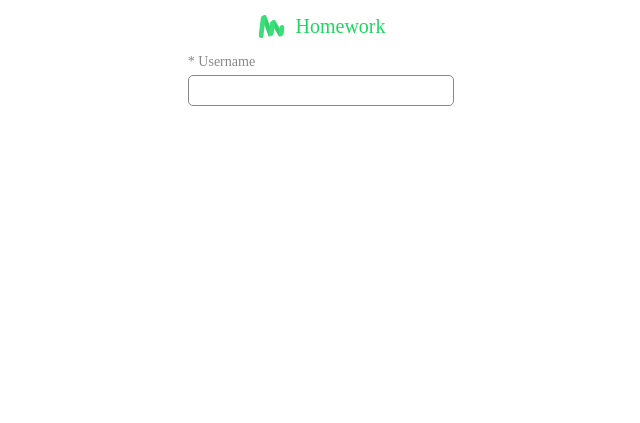
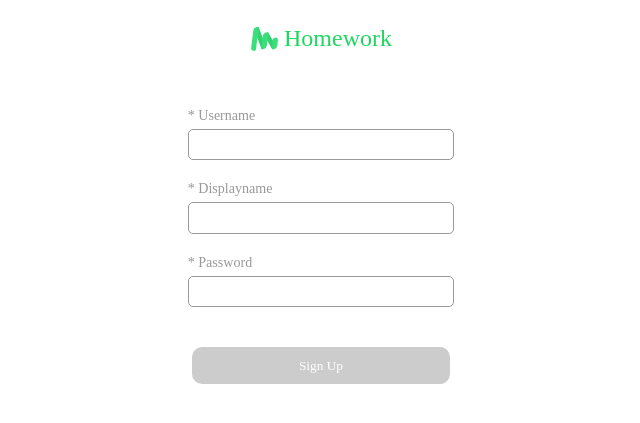
Before and after one commit to Ranranruo/PHP-Homework, a PHP site: page /sign-up in a window 1280 px wide. Shown: the top 423 px of the page, without its empty margins (319-959 px from the left). Run offline with PHP 8.4, Linux system fonts and the light colour scheme; some web fonts are replaced.

Commit message:
sae byok

```diff
--- a/public/style/SignUp.css
+++ b/public/style/SignUp.css
@@ -4,55 +4,86 @@
     display: flex;
     flex-direction: column;
     align-items: center;
+    > .logo {
+        margin-top: 10px;
+        margin-bottom: 40px;
+    }
     > form {
         display: flex;
         flex-direction: column;
-
-        > .inputs {
+        gap: var(--gap-spacing-huge);
+        >.inputs {
             display: flex;
             flex-direction: column;
-            > .input {
+            align-items: center;
+            gap: var(--gap-spacing-medium);
+
+            >.input {
                 display: flex;
                 flex-direction: column;
                 gap: var(--gap-spacing-verysmall);
-                > p {
+
+                >p {
                     font-size: var(--font-size-content-small);
-                    color: rgb(var(--color-achromatic08));
+                    color: rgb(var(--color-achromatic07));
                 }
-                > input {
+
+                >input {
                     width: 20em;
                     padding: .5em 1em;
                     border-radius: 5px;
-                    border: 1px solid rgb(var(--color-achromatic08));
-                    color: rgb(var(--color-achromatic08));
+                    border: 1px solid rgb(var(--color-achromatic07));
+                    color: rgb(var(--color-achromatic07));
                     outline: none;
                 }
             }
-            > .input:has(input:focus) {
-                > p {
+
+            >.input:has(input:focus) {
+                >p {
                     color: rgb(var(--color-achromatic13));
                 }
-                > input {
+
+                >input {
                     color: rgb(var(--color-achromatic13));
                     border: 1px solid rgb(var(--color-achromatic13));
                 }
             }
-            > .input.active {
-                > p {
+
+            >.input.active {
+                >p {
                     color: rgb(var(--color-primary01)) !important;
                 }
-                > input {
+
+                >input {
                     border: 1px solid rgb(var(--color-primary01)) !important;
                 }
             }
-            > .input.disabled {
-                > p {
+
+            >.input.disabled {
+                >p {
                     color: rgb(var(--color-warning01)) !important;
                 }
-                > input {
+
+                >input {
                     border: 1px solid rgb(var(--color-warning01)) !important;
                 }
             }
         }
+
+        >.buttons {
+            display: flex;
+            justify-content: center;
+            > button {
+                color: rgb(var(--color-achromatic01));
+                background-color: rgb(var(--color-achromatic04));
+                border: none;
+                border-radius: 10px;
+                padding: .8em 8em;
+                cursor: pointer;
+            }
+            > button:hover {
+                background-color: rgb(var(--color-primary01));
+            }
+        }
     }
 }
--- a/src/view/SignUp.php
+++ b/src/view/SignUp.php
@@ -1,12 +1,23 @@
 <link rel="stylesheet" href="public/style/SignUp.css">
 <main id="sign-up">
-    <?=Logo(["type" => "primary"])?>
+    <?=Logo(["type" => "primary", "size" => "small"])?>
     <form action="">
         <ul class="inputs">
             <li class="input">
                 <p>* Username</p>
                 <input type="text" class="username">
             </li>
+            <li class="input">
+                <p>* Displayname</p>
+                <input type="text" class="username">
+            </li>
+            <li class="input">
+                <p>* Password</p>
+                <input type="text" class="username">
+            </li>
         </ul>
+        <div class="buttons">
+            <button>Sign Up</button>
+        </div>
     </form>
 </main>
--- a/src/view/component/Logo.php
+++ b/src/view/component/Logo.php
@@ -3,6 +3,7 @@ function Logo($props)
 {
     $type = "primary"; // Logo type
     $text = "Homework"; // Logo inne text
+    $size = "verysmall"; // Logo size
     extract($props);
 ?>
     <style>
@@ -11,14 +12,14 @@ function Logo($props)
             padding: 15px;
             display: flex;
             align-items: center;
-            gap: var(--gap-spacing-small);
+            gap: var(--gap-spacing-verysmall);
 
             >svg {
-                height: 23px;
+                height: var(--font-size-title-<?=$size?>);
             }
 
             >h1 {
-                font-size: var(--font-size-title-verysmall);
+                font-size: var(--font-size-title-<?=$size?>);
                 color: rgb(var(--color-primary01));
             }
         }
```
Also changed, not shown: public/image/Logo.svg (added), public/script/Login.js (line endings or trailing spaces).
